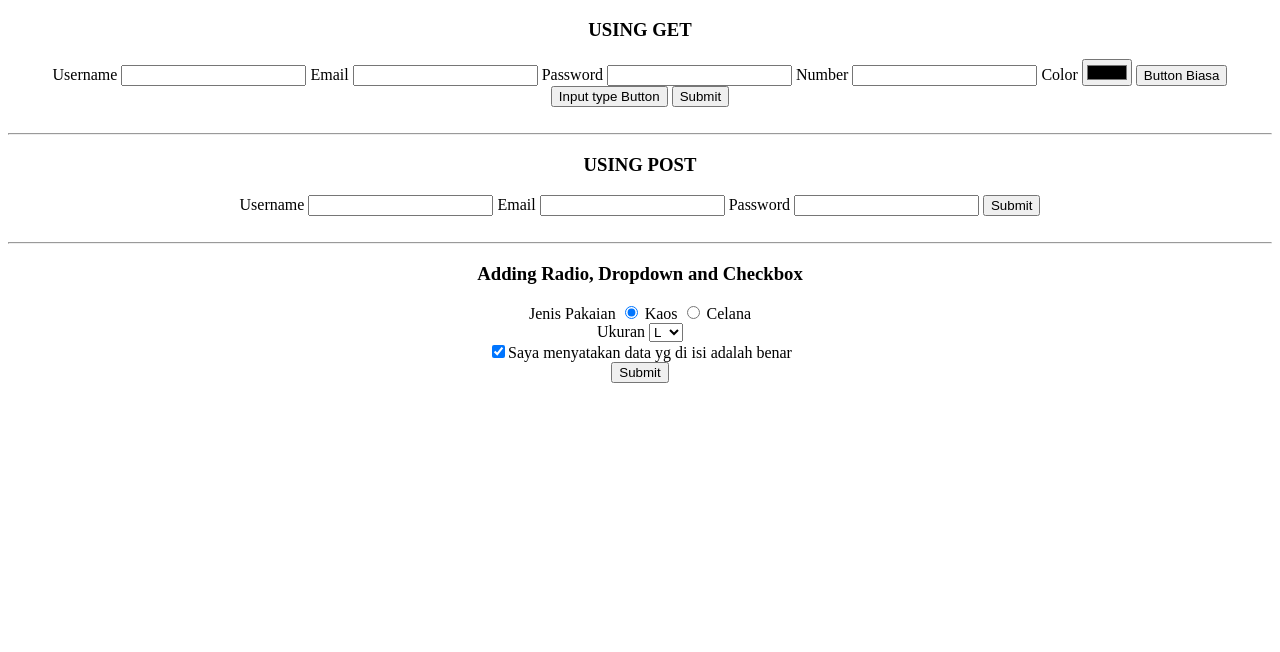
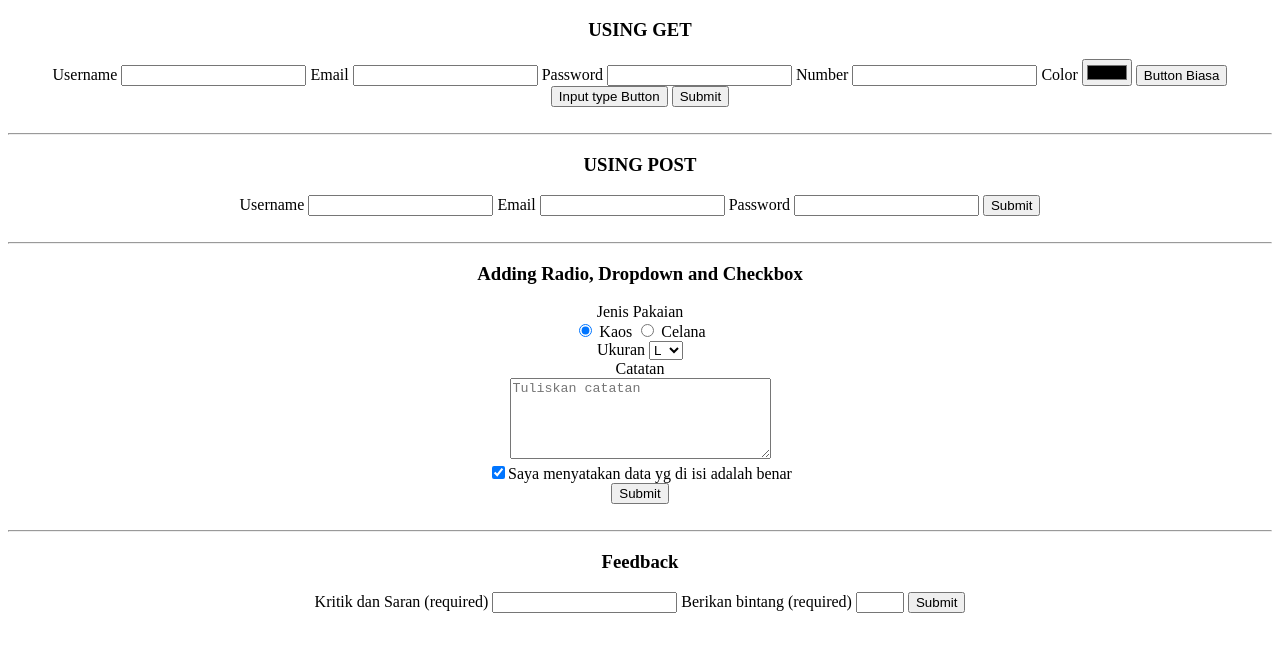
Before and after one commit to Gengsu07/DevHandal, a plain HTML site: page HTML/formulir.html in a window 1280 px wide. Drawn offline with Linux system fonts and the light colour scheme.

Commit message:
done chapter: html

```diff
--- a/HTML/formulir.html
+++ b/HTML/formulir.html
@@ -39,14 +39,18 @@
     </form>
 </div>
 <br><hr>
+<!-- ------------------------------------ -->
 <form action="/submmit" method="get" align="center">
     <h3>Adding Radio, Dropdown and Checkbox </h3>
     <div>
-        <label for="jenis">Jenis Pakaian</label>
-        <input type="radio" name="jenis" id="jenis" value="kaos" checked>
-        <label for="jenis"  >Kaos</label>
-        <input type="radio" name="jenis" id="jenis" value="celana">
-        <label for="jenis">Celana</label>
+
+        <legend for="jenis">Jenis Pakaian</legend>
+          <input type="radio" name="jenis" id="jenis" value="kaos" checked>
+          <label for="jenis"  >Kaos</label>
+
+          <input type="radio" name="jenis" id="jenis" value="celana">
+          <label for="jenis">Celana</label>
+
     </div>
     <div>
         <label for="jenis">Ukuran</label>
@@ -57,11 +61,31 @@
         <option value="L" selected>L</option>
        </select>
     </div>
+
+    <!-- textarea -->
+    <div>
+        <legend for="catatan">Catatan</legend>
+      <textarea name="catatan" id="catatan" cols="30" rows="5" placeholder="Tuliskan catatan"></textarea>
+    </div>
+
+    <!-- checkbox -->
     <div>
 
         <input type="checkbox" checked name="term" id="term" value='yes'><label for="term">Saya menyatakan data yg di isi adalah benar</label>
     </div>
     <button type="submit">Submit</button>
 </form>
+
+<br>
+<hr>
+<form action="'validasi" align="center">
+  <h3>Feedback</h3>
+  <label for="feedback">Kritik dan Saran (required) </label>
+  <input type="text" name="feedback" id="feedback" required minlength="7" maxlength="255">
+  <label for="rating">Berikan bintang (required) </label>
+  <input type="number" name="rating" id="rating" required min="3" max="5">
+  <button type="submit">Submit</button>
+</form>
+
   </body>
 </html>
```
Also changed, not shown: 1 other file.
